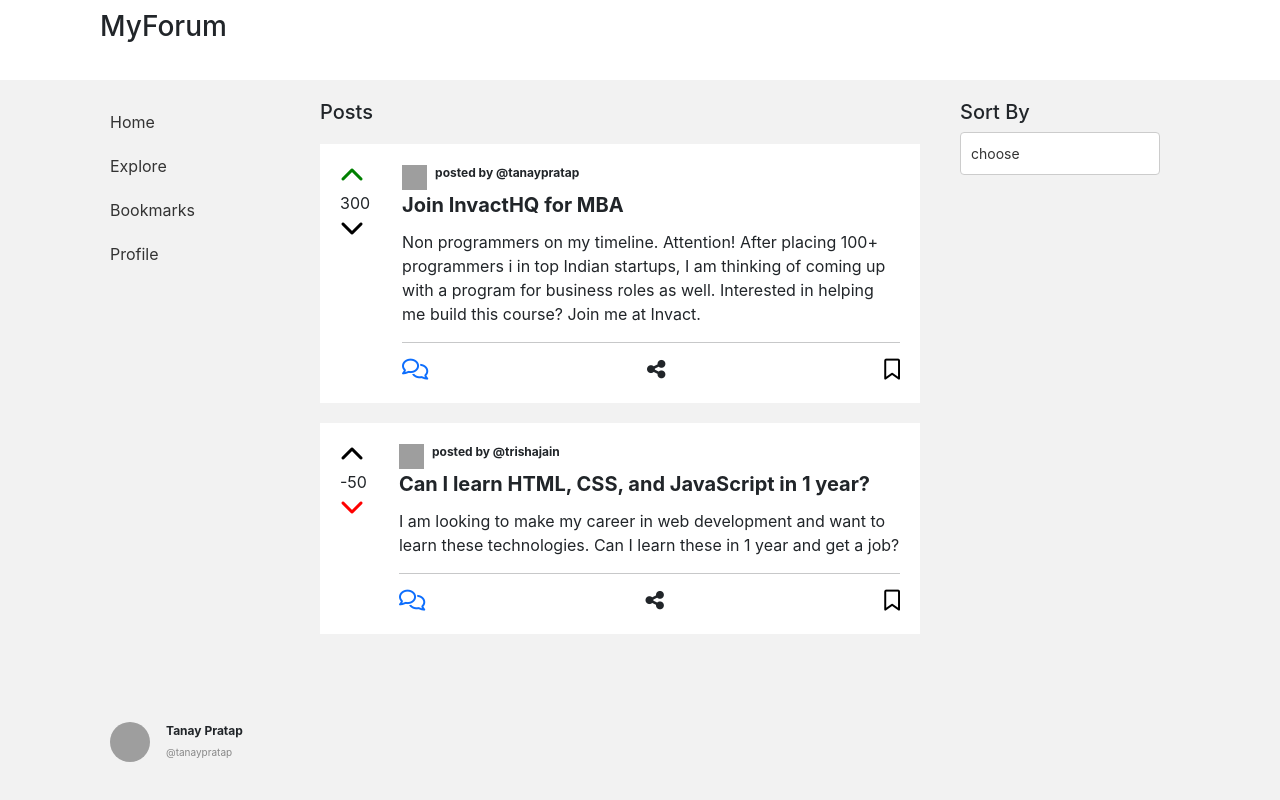
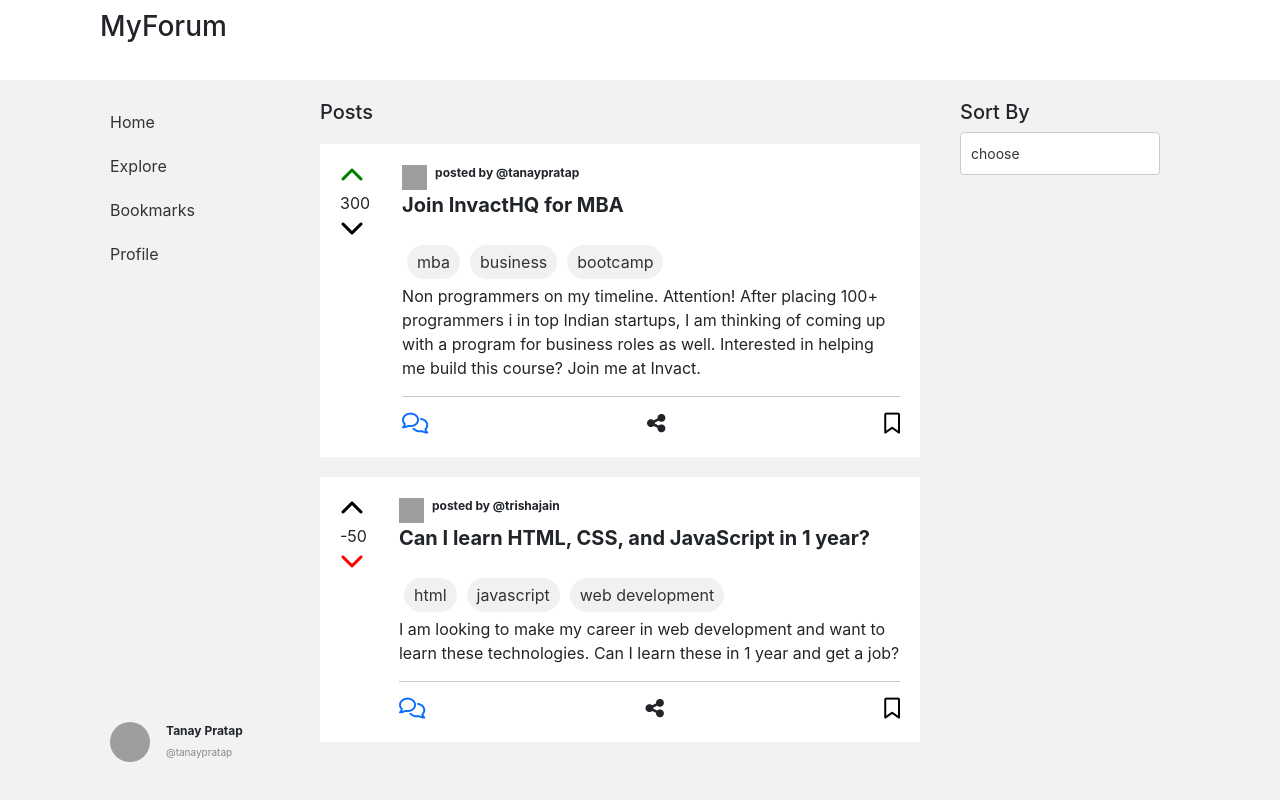
Before and after one commit to deepanshimarsha/forum-app, a React (Create React App) app: page / in a window 1280 px wide. Built offline with nearby package versions, Linux system fonts and the light colour scheme; grey boxes are pictures that could not be loaded.

Commit message:
style: tag pills

```diff
--- a/src/App.css
+++ b/src/App.css
@@ -259,3 +259,30 @@
   display: flex;
   gap: 2rem;
 }
+
+.tag-section{
+  display: flex;
+  flex-wrap: wrap;
+}
+.tag {
+  display: inline-block;
+  background-color: #f1f1f1;
+  color: #333;
+  padding: 5px 10px;
+  margin: 5px;
+  border-radius: 20px;
+  cursor: pointer;
+}
+
+.tag:hover {
+  background-color: #ccc;
+}
+
+.tag:focus {
+  outline: none;
+  box-shadow: 0 0 0 2px #333;
+}
+
+.tag-container {
+  margin-top: 10px;
+}
--- a/src/component/PostCard.js
+++ b/src/component/PostCard.js
@@ -1,10 +1,11 @@
 import { NavLink } from "react-router-dom";
 import { usePostContext } from "../context/PostContext";
+import TagPills from "./TagPills";
 export default function PostCard(postItem) {
   const {
     upvotes,
     downvotes,
-
+    tags,
     post,
     postDescription,
 
@@ -85,7 +86,11 @@ export default function PostCard(postItem) {
         <div className="post-title">
           <span>{post}</span>
         </div>
-        <div className="tags"></div>
+        <div className="tag-section">
+          {tags.map((tag) => {
+            return <TagPills tag={tag} />;
+          })}
+        </div>
 
         <div className="post-desc">
           <span>{postDescription}</span>
--- a/src/component/TagPills.js
+++ b/src/component/TagPills.js
@@ -0,0 +1,7 @@
+export default function TagPills({ tag }) {
+  return (
+    <div class="tag-container">
+      <div className="tag">{tag}</div>
+    </div>
+  );
+}
```
